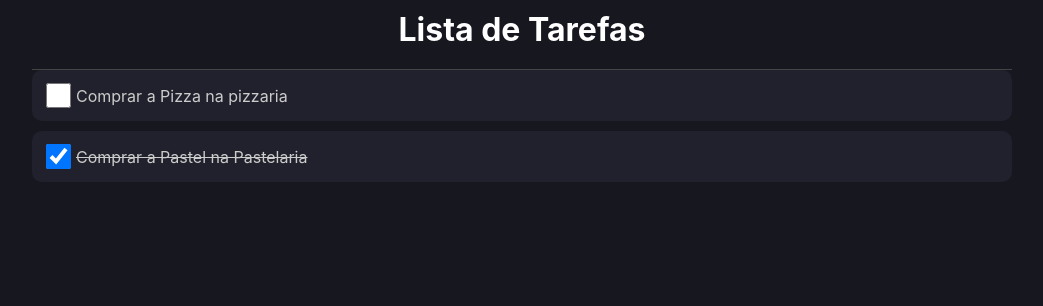
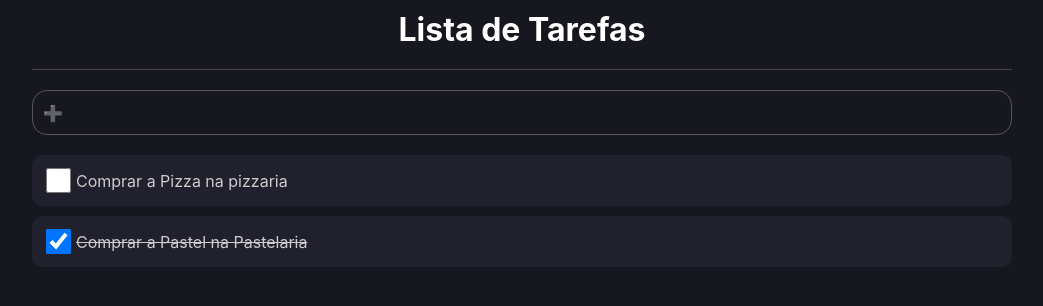
Before and after one commit to Myltiane-Alves/controleFinan, a React (Create React App) app: page / in a window 1280 px wide. Shown: the top 306 px of the page, without its empty margins (118-1161 px from the left). Built offline with nearby package versions, Linux system fonts and the light colour scheme.

Commit message:
Adicionando add area

```diff
--- a/src/App.tsx
+++ b/src/App.tsx
@@ -3,6 +3,7 @@
 import * as C from './App.styles';
 import { Item } from './types/item';
 import { ListItem } from './components/ListItem';
+import { AddArea } from './components/AddArea';
 const App = () => {
   const [list, setList] = useState<Item[]>([
     {id: 1, name: 'Comprar a Pizza na pizzaria', done: false},
@@ -14,6 +15,8 @@
       <C.Area>
         <C.Header>Lista de Tarefas</C.Header>
 
+          <AddArea />
+
           {list.map((item, index)=>(
             <ListItem key={index} item={item} />
           ))}
--- /dev/null
+++ b/src/components/AddArea/index.tsx
@@ -0,0 +1,20 @@
+import * as C from './styles';
+import { Item } from '../../types/item';
+import { useState } from 'react';
+
+type Props = {
+    item: Item
+}
+export const AddArea = () => {
+
+    return(
+        <C.Container >
+            <div className="image">➕</div>
+            <input
+                type="text"
+
+            />
+
+        </C.Container>
+    )
+}
--- /dev/null
+++ b/src/components/AddArea/styles.ts
@@ -0,0 +1,23 @@
+import styled from "styled-components";
+
+export const Container = styled.div`
+    border: 1px solid #555;
+    border-radius: 15px;
+    padding: 10px;
+    margin: 20px 0;
+    display: flex;
+    align-items: center;
+
+    .image {
+        margin-right: 5px;
+    }
+
+    input {
+        border: 0px;
+        background: transparent;
+        outline: 0;
+        color: #FFF;
+        font-size: 18px;
+        flex: 1;
+    }
+`;
```
